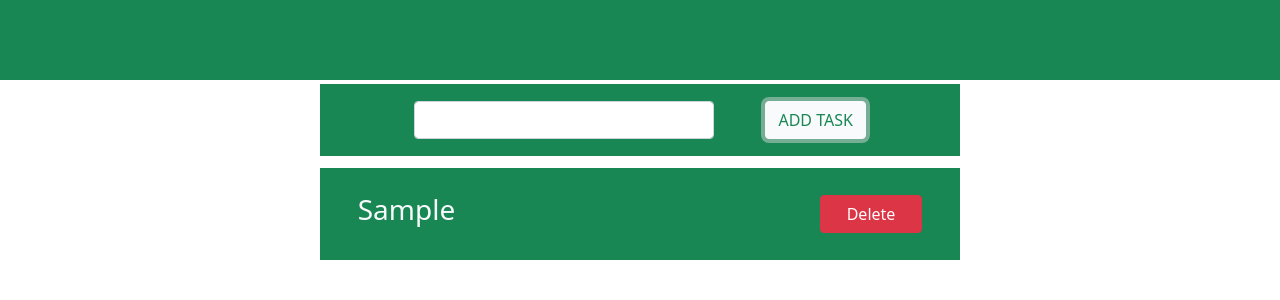
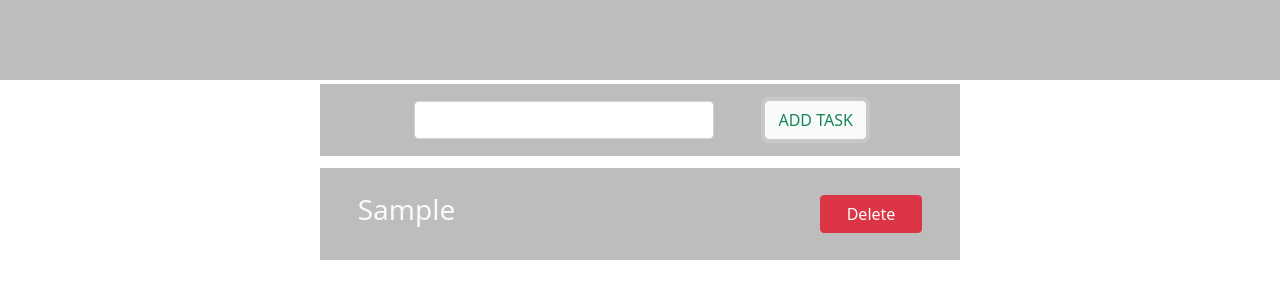
Before and after one commit to balaji1610/to-do-list, an Angular app: page / in a window 1280 px wide. Both pictures are taken after typing "Sample" into the empty fields and a click on the button "ADD TASK". Shown: the top 300 px of the page. Built offline with nearby package versions, Linux system fonts and the light colour scheme.

Commit message:
bg changed

```diff
--- a/src/app/app.component.html
+++ b/src/app/app.component.html
@@ -1,18 +1,18 @@
 <!--Division for GeeksForGeeks heading-->
 <div class="container-fluid">
   <div
-    class="row bg-success justify-content-center align-items-center"
+    class="row  background_bg justify-content-center align-items-center"
     style="height: 80px"
   >
     <div class="col-3"></div>
-    <!-- <div class="col-6 text-light h2">GeeksForGeeks</div> -->
+
   </div>
 
   <!--Division for taking input from user -->
   <div class="row mt-1" style="height: 80px">
     <div class="col-3 d-none col-md-3 d-md-block"></div>
     <div
-      class="col-12 col-md-6 bg-success d-flex justify-content-center align-items-center text-light h3"
+      class="col-12 col-md-6  background_bg d-flex justify-content-center align-items-center text-light h3"
     >
       <input
         [(ngModel)]="newTask"
@@ -41,7 +41,7 @@
     <div class="col-3 d-none col-md-3 d-md-block"></div>
 
     <div
-      class="col-12 col-md-6 bg-success d-flex justify-content-center align-items-center text-light h3"
+      class="col-12 col-md-6  background_bg d-flex justify-content-center align-items-center text-light h3"
     >
       <div class="col-9 text-light h3">{{ x }}</div>
 
--- a/src/styles.css
+++ b/src/styles.css
@@ -1,2 +1,8 @@
 /* You can add global styles to this file, and also import other style files */
 @import "bootstrap/dist/css/bootstrap.css";
+
+
+.background_bg
+{
+  background-color: #BDBDBD;
+}
```
